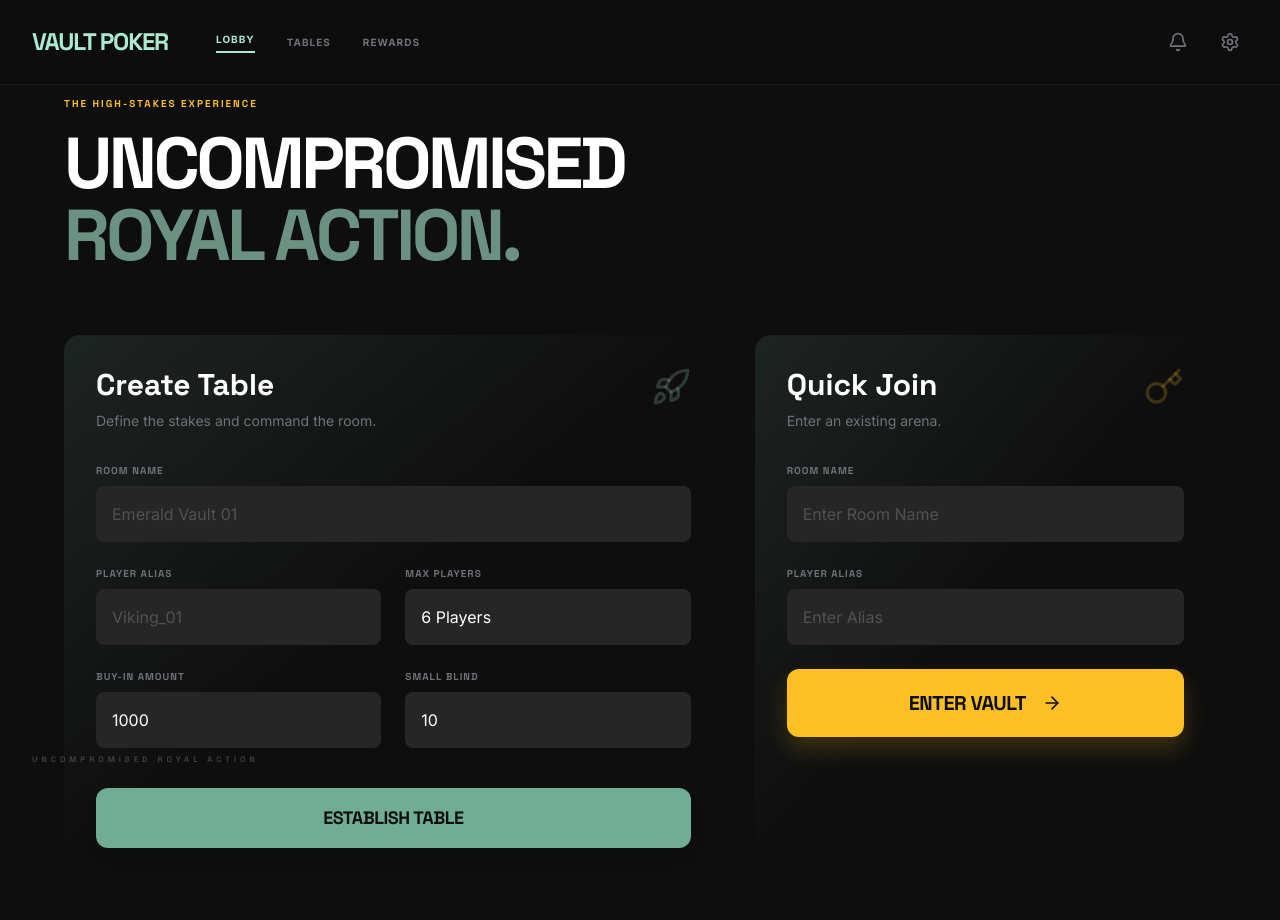
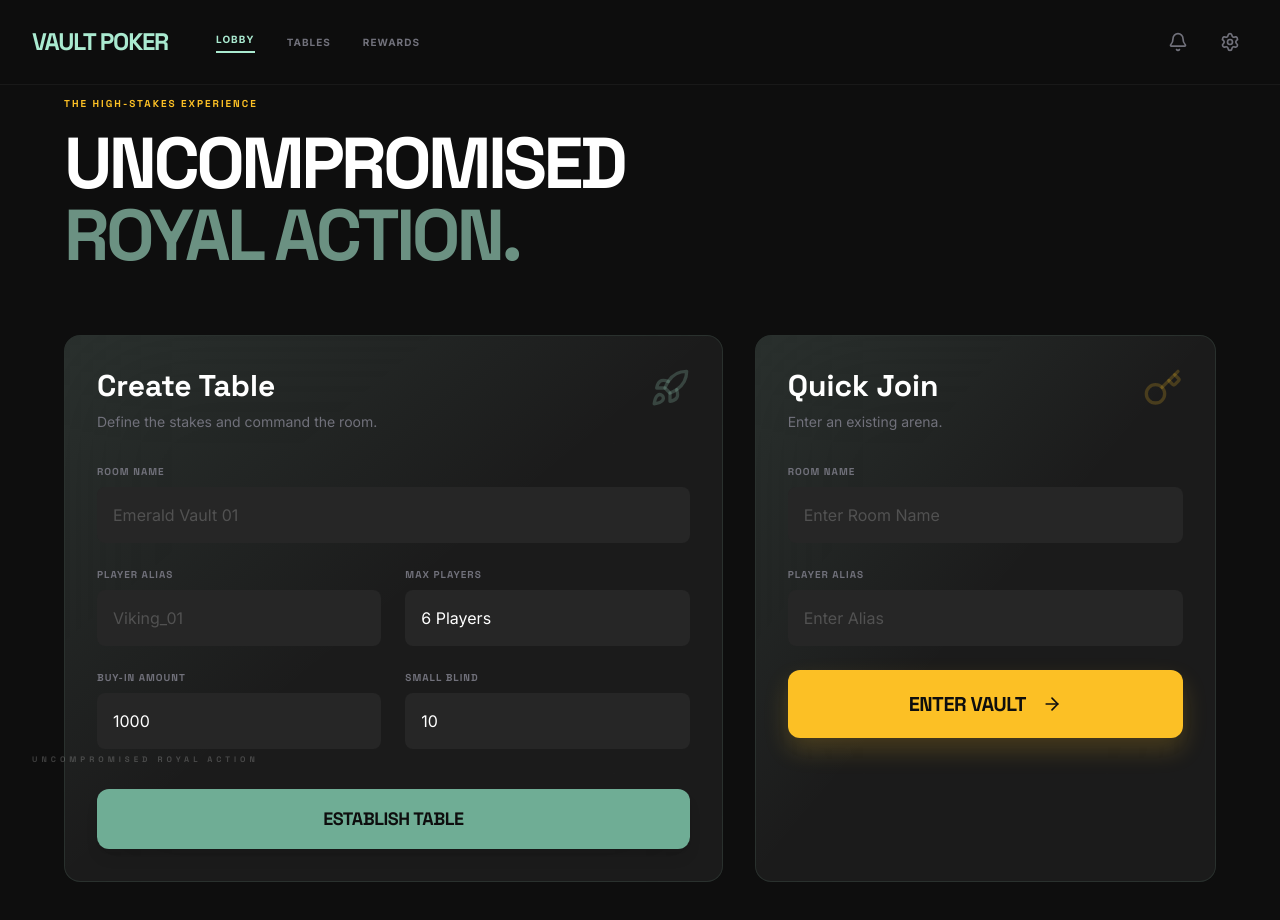
Before and after one commit to itzbenjamin17/Poker-Frontend, a React (Vite) app: page / in a window 1280 px wide. Shown: the top 920 px of the page. Built offline with nearby package versions, Linux system fonts and the light colour scheme.

Commit message:
Fixing missing gradient

```diff
--- a/src/index.css
+++ b/src/index.css
@@ -28,3 +28,11 @@
     background-size: 32px 32px;
   }
 }
+
+.glass-card {
+  @apply bg-surface-highest/60 backdrop-blur-3xl border border-emerald-primary/10;
+}
+
+.poker-table-gradient {
+  background: radial-gradient(circle at 50% 50%, var(--color-emerald-container) 0%, var(--color-surface) 80%);
+}
```
